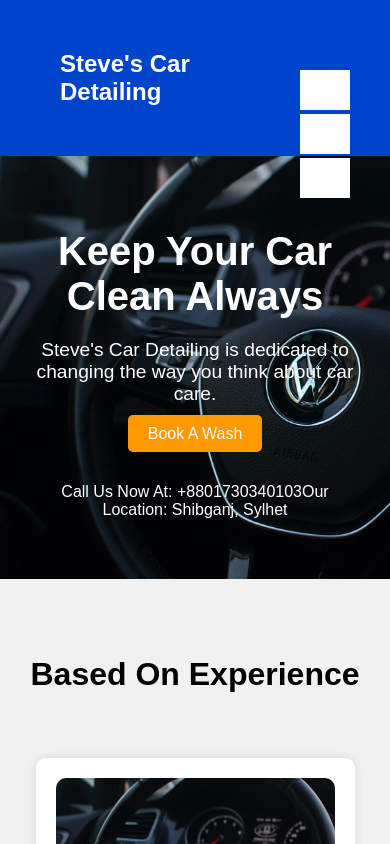
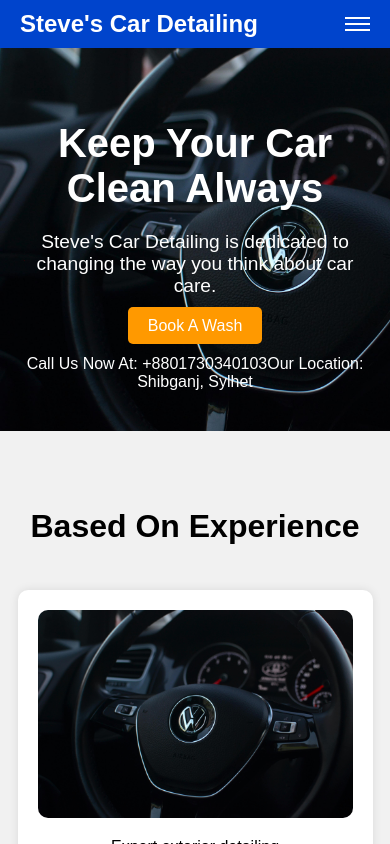
Before and after one commit to CodeBrewLatte/stevedetails, a Next.js app: page / in a window 390 px wide. Shown: the top 844 px of the page. Built offline with nearby package versions, Linux system fonts and the light colour scheme.

Commit message:
fix padding mobile

```diff
--- a/app/components/Layout.module.css
+++ b/app/components/Layout.module.css
@@ -9,7 +9,7 @@
 
   .header {
     background-color: #0044cc;
-    padding: 10px 20px;
+    padding: 10px 20px; /* Padding adjusted for the header */
     color: white;
     display: flex;
     justify-content: space-between;
@@ -57,14 +57,14 @@
     display: none;
     flex-direction: column;
     cursor: pointer;
-    width: 30px;
-    height: 20px;
+    width: 25px;
+    height: 18px;
     justify-content: space-between;
   }
 
   .line {
-    width: 10px;
-    height: 1px;
+    width: 100%;
+    height: 2px;
     background-color: white;
     transition: transform 0.4s, opacity 0.4s;
     margin: 2px 0;
--- a/app/globals.css
+++ b/app/globals.css
@@ -15,7 +15,3 @@ nav a {
 nav a:hover {
   text-decoration: underline;
 }
-
-div {
-  padding: 20px;
-}
```
